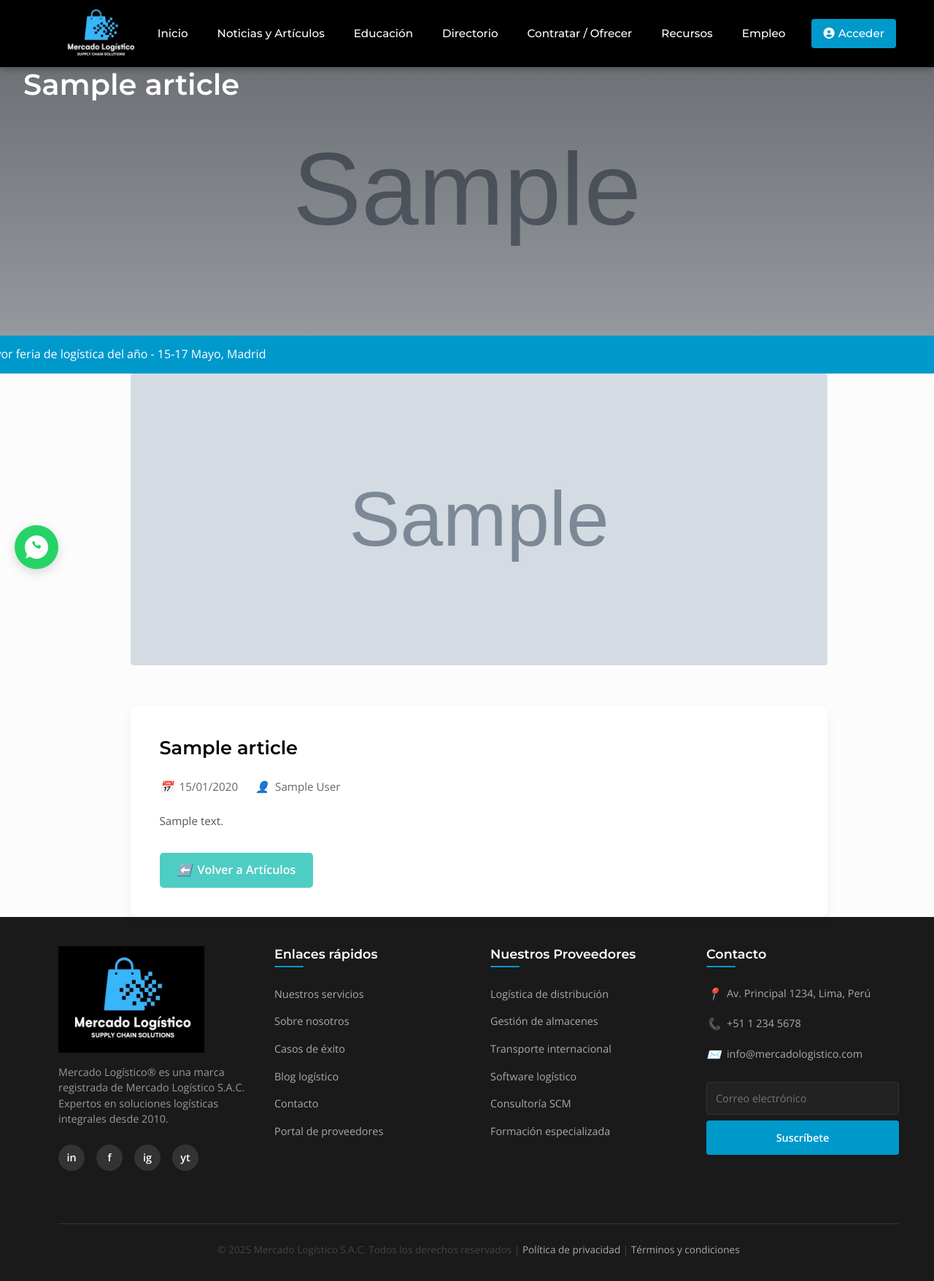
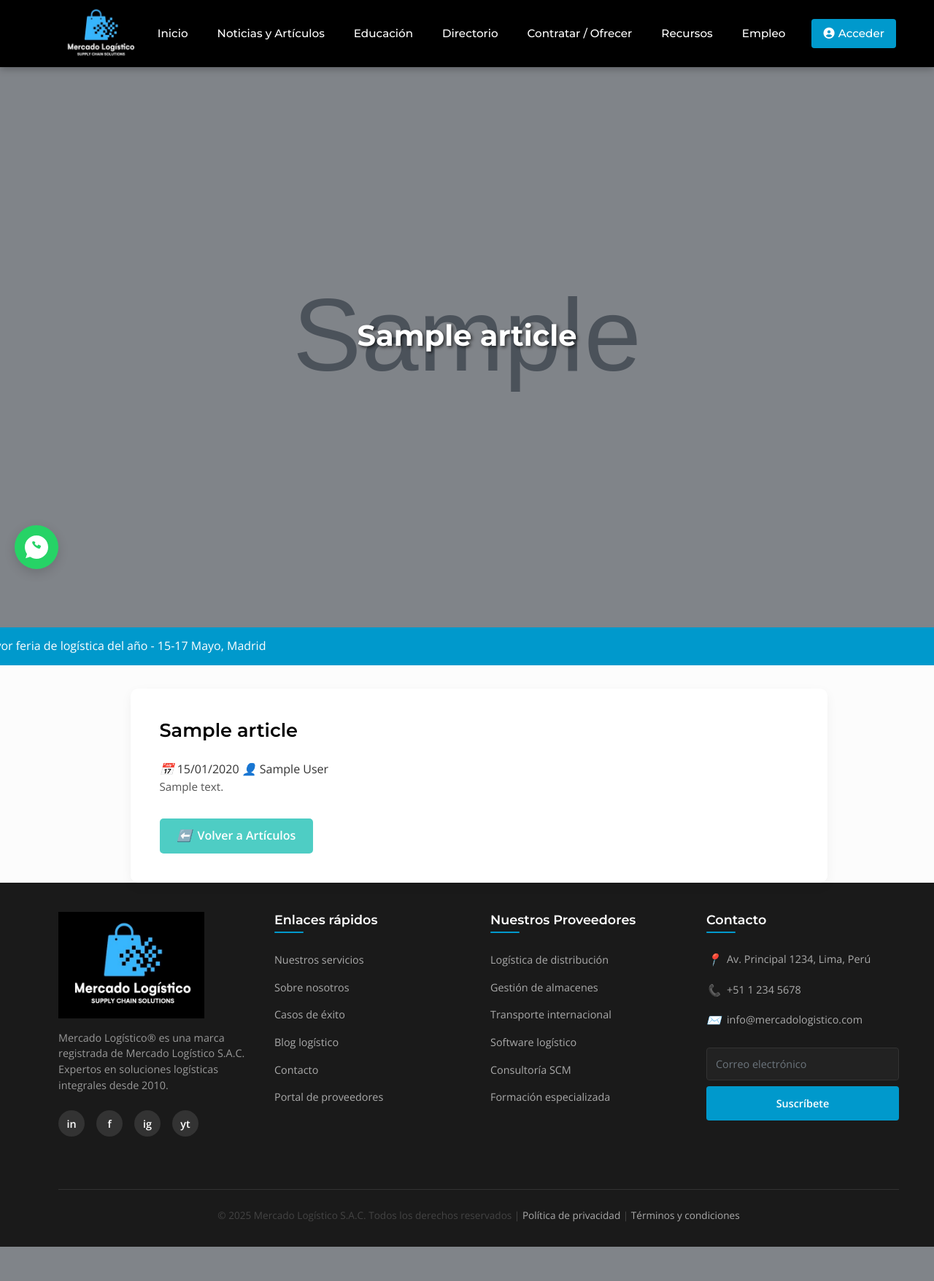
Before and after one commit to hectorleon21/mercado_logistico, a Django app: page /articulo/1/ in a window 1280 px wide. Shown: the whole page at 73% size. After the commit the page ends 1709 px from the top, so only its background shows below. Run offline with Django 5.2, Linux system fonts and the light colour scheme; tables that the repository leaves empty hold one stand-in row (values such as "Sample post"); grey boxes marked "Sample" are stand-in pictures; some libraries are stand-ins or nearby versions.

Commit message:
Fix: Corregir dimensiones de imágenes y actualizar templates - News 600x220, Events 350x150, Articles 600x240

```diff
--- a/logistics/models.py
+++ b/logistics/models.py
@@ -214,18 +214,14 @@ class News(models.Model):
         if self.image:
             img = Image.open(self.image)
 
-            # Convertir a RGB si es necesario
             if img.mode != 'RGB':
                 img = img.convert('RGB')
 
-            # Dimensiones objetivo (igual que Event)
-            target_width = 800
-            target_height = 400
+            # Dimensiones exactas para Noticias: 600x220
+            target_width = 600
+            target_height = 220
 
-            # Obtener dimensiones originales
             width, height = img.size
-
-            # Calcular proporciones
             img_ratio = width / height
             target_ratio = target_width / target_height
 
@@ -236,10 +232,8 @@ class News(models.Model):
                 new_width = target_width
                 new_height = int(new_width / img_ratio)
 
-            # Redimensionar manteniendo proporción
             img = img.resize((new_width, new_height), Image.Resampling.LANCZOS)
 
-            # Recortar al tamaño exacto desde el centro
             left = (new_width - target_width) // 2
             top = (new_height - target_height) // 2
             right = left + target_width
@@ -247,19 +241,14 @@ class News(models.Model):
 
             img = img.crop((left, top, right, bottom))
 
-            # Guardar en memoria con calidad optimizada
             output = BytesIO()
-            img.save(output, format='JPEG', quality=85)
+            img.save(output, format='JPEG', quality=85, optimize=True)
             output.seek(0)
 
-            # Reemplazar el archivo original
             self.image = InMemoryUploadedFile(
-                output,
-                'ImageField',
+                output, 'ImageField',
                 f"{os.path.splitext(self.image.name)[0]}.jpg",
-                'image/jpeg',
-                sys.getsizeof(output),
-                None
+                'image/jpeg', sys.getsizeof(output), None
             )
 
         super().save(*args, **kwargs)
@@ -323,18 +312,14 @@ class Article(models.Model):
         if self.image:
             img = Image.open(self.image)
 
-            # Convertir a RGB si es necesario
             if img.mode != 'RGB':
                 img = img.convert('RGB')
 
-            # Dimensiones objetivo
-            target_width = 800
-            target_height = 400
+            # Dimensiones exactas para Artículos: 600x240
+            target_width = 600
+            target_height = 240
 
-            # Obtener dimensiones originales
             width, height = img.size
-
-            # Calcular proporciones
             img_ratio = width / height
             target_ratio = target_width / target_height
 
@@ -345,10 +330,8 @@ class Article(models.Model):
                 new_width = target_width
                 new_height = int(new_width / img_ratio)
 
-            # Redimensionar manteniendo proporción
             img = img.resize((new_width, new_height), Image.Resampling.LANCZOS)
 
-            # Recortar al tamaño exacto desde el centro
             left = (new_width - target_width) // 2
             top = (new_height - target_height) // 2
             right = left + target_width
@@ -356,19 +339,14 @@ class Article(models.Model):
 
             img = img.crop((left, top, right, bottom))
 
-            # Guardar en memoria con calidad optimizada
             output = BytesIO()
-            img.save(output, format='JPEG', quality=85)
+            img.save(output, format='JPEG', quality=85, optimize=True)
             output.seek(0)
 
-            # Reemplazar el archivo original
             self.image = InMemoryUploadedFile(
-                output,
-                'ImageField',
+                output, 'ImageField',
                 f"{os.path.splitext(self.image.name)[0]}.jpg",
-                'image/jpeg',
-                sys.getsizeof(output),
-                None
+                'image/jpeg', sys.getsizeof(output), None
             )
 
         super().save(*args, **kwargs)
@@ -744,26 +722,45 @@ class Event(models.Model):
         if self.image:
             img = Image.open(self.image)
 
-            # Convertir a RGB si es necesario
             if img.mode != 'RGB':
                 img = img.convert('RGB')
 
-            # Guardar la imagen tal como está, sin redimensionarla ni recortarla
+            # Dimensiones exactas para Eventos: 350x150
+            target_width = 350
+            target_height = 150
+
+            width, height = img.size
+            img_ratio = width / height
+            target_ratio = target_width / target_height
+
+            if img_ratio > target_ratio:
+                new_height = target_height
+                new_width = int(new_height * img_ratio)
+            else:
+                new_width = target_width
+                new_height = int(new_width / img_ratio)
+
+            img = img.resize((new_width, new_height), Image.Resampling.LANCZOS)
+
+            left = (new_width - target_width) // 2
+            top = (new_height - target_height) // 2
+            right = left + target_width
+            bottom = top + target_height
+
+            img = img.crop((left, top, right, bottom))
+
             output = BytesIO()
-            img.save(output, format='JPEG', quality=85)  # Usar la calidad adecuada
+            img.save(output, format='JPEG', quality=85, optimize=True)
             output.seek(0)
 
-            # Reemplazar la imagen cargada con la imagen procesada
             self.image = InMemoryUploadedFile(
-                output,
-                'ImageField',
+                output, 'ImageField',
                 f"{os.path.splitext(self.image.name)[0]}.jpg",
-                'image/jpeg',
-                sys.getsizeof(output),
-                None
+                'image/jpeg', sys.getsizeof(output), None
             )
 
         super().save(*args, **kwargs)
+
 
     def __str__(self):
         return f"{self.name} - {self.date}"
--- a/logistics/templates/logistics/article_detail.html
+++ b/logistics/templates/logistics/article_detail.html
@@ -6,11 +6,16 @@
 {% block extra_css %}
 <style>
     .hero {
-        height: 400px;
         background-size: cover;
         background-position: center;
+        background-repeat: no-repeat;
+        min-height: 400px;
+        display: flex;
+        align-items: center;
+        justify-content: center;
         position: relative;
-        margin-top: 60px;
+        color: white;
+        text-shadow: 2px 2px 4px rgba(0,0,0,0.7);
     }
 
     .hero::before {
@@ -18,41 +23,25 @@
         position: absolute;
         top: 0;
         left: 0;
-        width: 100%;
-        height: 100%;
-        background: linear-gradient(rgba(0,0,0,0.5), rgba(0,0,0,0.3));
+        right: 0;
+        bottom: 0;
+        background: rgba(0,0,0,0.4);
+        z-index: 1;
     }
 
     .hero-content {
         position: relative;
-        z-index: 10;
-        color: #fff;
-        padding: 2rem;
+        z-index: 2;
+        text-align: center;
         max-width: 800px;
+        padding: 0 2rem;
     }
 
-    .article-date {
-        display: flex;
-        align-items: center;
-        color: #666;
-        margin-bottom: 1.5rem;
-        font-size: 0.95rem;
-    }
-
-    .article-date i {
-        margin-right: 0.5rem;
-        color: #4ecdc4;
-    }
-
-    .article-author {
-        margin-left: 1.5rem;
-        display: flex;
-        align-items: center;
-    }
-
-    .article-author i {
-        margin-right: 0.5rem;
-        color: #4ecdc4;
+    .hero-content h1 {
+        font-size: 2.5rem;
+        font-weight: 700;
+        margin: 0;
+        line-height: 1.2;
     }
 
     .article-content {
@@ -101,10 +90,6 @@
     .btn-back i {
         margin-right: 0.5rem;
     }
-
-    .article-hero-bg {
-        background-image: url('');
-    }
 </style>
 {% endblock %}
 
@@ -121,13 +106,6 @@
 <div class="container">
     <div class="row">
         <div class="col-lg-10 mx-auto">
-            <!-- Hero Image -->
-            {% if article.image %}
-                <img src="{{ article.image.url }}" alt="{{ article.title }}" class="img-fluid mb-4 rounded" style="width: 100%; height: 400px; object-fit: cover;">
-            {% else %}
-                <img src="{% static 'images/article-placeholder.svg' %}" alt="{{ article.title }}" class="img-fluid mb-4 rounded" style="width: 100%; height: 400px; object-fit: cover;">
-            {% endif %}
-
             <div class="article-content">
                 <h1>{{ article.title }}</h1>
 
```
Also changed, not shown: logistics/templates/logistics/event_detail.html (+49 -4 lines), logistics/templates/logistics/partials/events_list_ant.html (+20 -6 lines).
